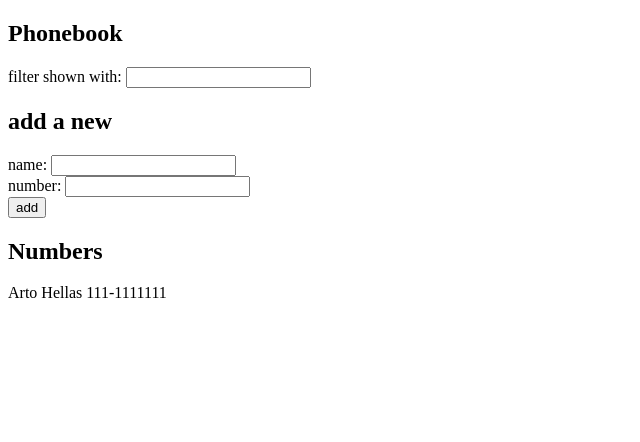
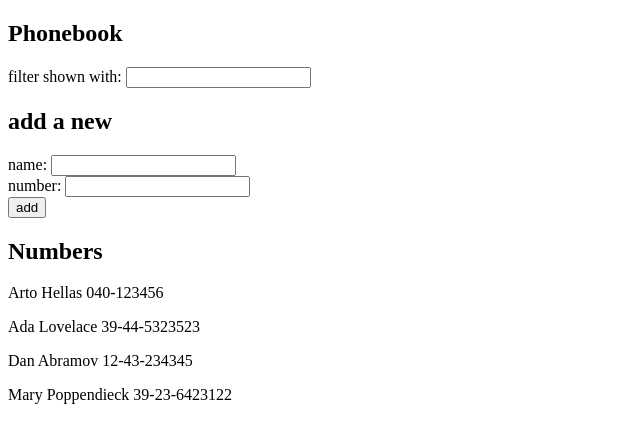
Before and after one commit to Pur-Pul/fullstack, a React (Vite) app in the folder phonebook/: page / in a window 1280 px wide. Shown: the top 442 px of the page, without its empty margins (0-640 px from the left). Built offline with nearby package versions, Linux system fonts and the light colour scheme; data requests are answered from the project's data file.

Commit message:
Exercise 2.11

```diff
--- /dev/null
+++ b/phonebook/db.json
@@ -0,0 +1,24 @@
+{
+    "persons":[
+        {
+            "name": "Arto Hellas",
+            "number": "040-123456",
+            "id": "1"
+        },
+        {
+            "name": "Ada Lovelace",
+            "number": "39-44-5323523",
+            "id": "2"
+        },
+        {
+            "name": "Dan Abramov",
+            "number": "12-43-234345",
+            "id": "3"
+        },
+        {
+            "name": "Mary Poppendieck",
+            "number": "39-23-6423122",
+            "id": "4"
+        }
+    ]
+}
--- a/phonebook/package.json
+++ b/phonebook/package.json
@@ -10,6 +10,7 @@
     "preview": "vite preview"
   },
   "dependencies": {
+    "axios": "^1.7.7",
     "react": "^18.3.1",
     "react-dom": "^18.3.1"
   },
@@ -23,6 +24,7 @@
     "eslint-plugin-react-hooks": "^5.1.0-rc.0",
     "eslint-plugin-react-refresh": "^0.4.9",
     "globals": "^15.9.0",
+    "json-server": "^1.0.0-beta.2",
     "vite": "^5.4.1"
   }
 }
--- a/phonebook/src/App.jsx
+++ b/phonebook/src/App.jsx
@@ -1,4 +1,6 @@
+import { useEffect } from 'react'
 import { useState } from 'react'
+import axios from 'axios'
 
 const Contacts = ({persons}) => {
   return (
@@ -31,9 +33,8 @@ const Add = (props) => {
 }
 
 const App = () => {
-  const [persons, setPersons] = useState([
-    { name: 'Arto Hellas', number: '111-1111111'}
-  ])
+
+  const [persons, setPersons] = useState([])
   const [newName, setNewName] = useState('')
   const handleNameChange = (event) => {
     setNewName(event.target.value)
@@ -66,8 +67,12 @@ const App = () => {
     setNewName('')
     setNewNumber('')
   }
-
-
+  useEffect(() => {
+    axios.get('http://localhost:3001/persons').then(response => {
+      const data = response.data
+      setPersons(data)
+    })
+  }, [])
 
   return (
     <div>
--- a/phonebook/src/main.jsx
+++ b/phonebook/src/main.jsx
@@ -3,4 +3,6 @@ import ReactDOM from "react-dom/client"
 
 import App from "./App"
 
+
+
 ReactDOM.createRoot(document.getElementById("root")).render(<App />)
```
Also changed, not shown: 1 other file (tests, documents, lock files or other folders).
